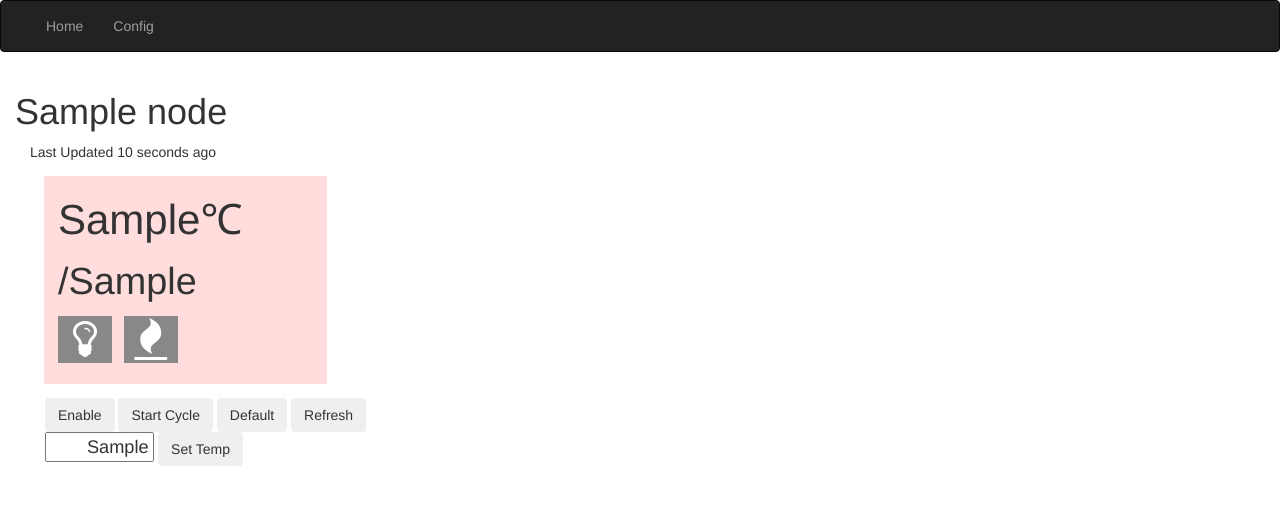
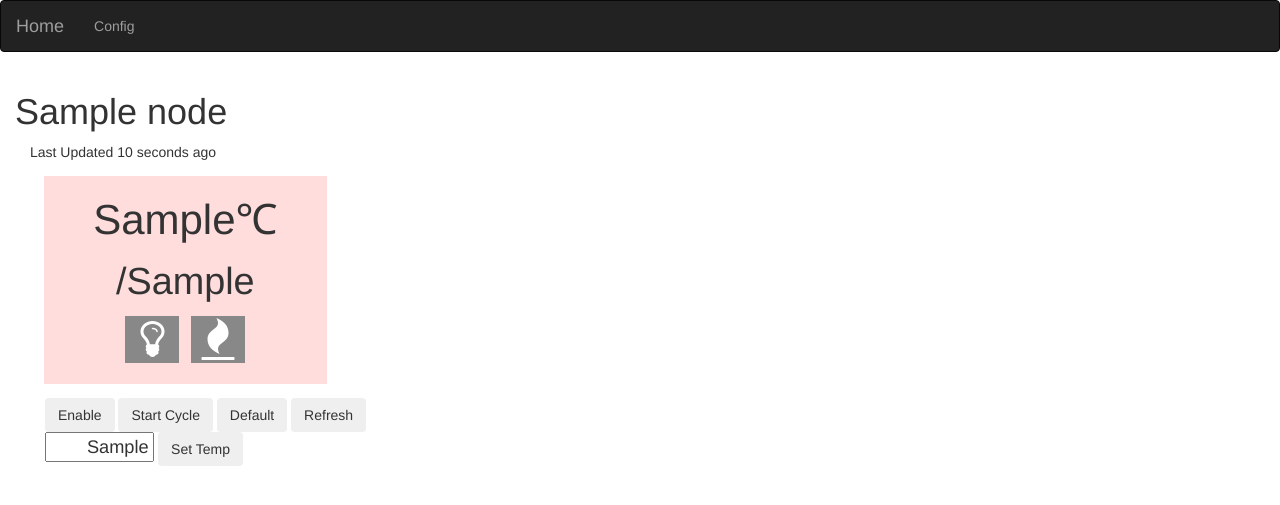
Before and after one commit to ajdonnison/brooder-frontend, a Flask app: template brooder/templates/brooder/node.html in a window 1280 px wide. Shown: the top 505 px of the page. Run offline with Flask 2, Linux system fonts and the light colour scheme; the template is opened without the code that fills it: most values are stand-ins (such as "Sample title", 1, 10 or a date in 2020); some libraries are stand-ins or nearby versions.

Commit message:
Minor layout tweaks for nav, nodes

```diff
--- a/brooder/static/css/style.css
+++ b/brooder/static/css/style.css
@@ -5,7 +5,7 @@ body { width: 100%; }
 .ok {color: green; }
 .fail { color: red; }
 .fullwidth { width: 100%; }
-.node { width: 100%; margin: 1em; padding: 1em; float: left; background: #dfd;}
+.node { width: 100%; margin: 1em; padding: 1em; float: left; background: #dfd; text-align: center;}
 .node.disabled { background: #fdd }
 .node.old { opacity: 0.5; }
 .brooder a {
--- a/brooder/templates/layout.html
+++ b/brooder/templates/layout.html
@@ -22,10 +22,10 @@
         <span class="icon-bar"></span>
         <span class="icon-bar"></span>
       </button>
+      <a class="navbar-brand" href="{{ url_for('brooder.index') }}">Home</a>
     </div>
     <div class="collapse navbar-collapse" id="thenav">
       <ul class="nav navbar-nav">
-        <li><a href="{{ url_for('brooder.index') }}">Home</a></li>
         <li><a href="{{ url_for('brooder.config') }}">Config</a></li>
       </ul>
     </div>
```
